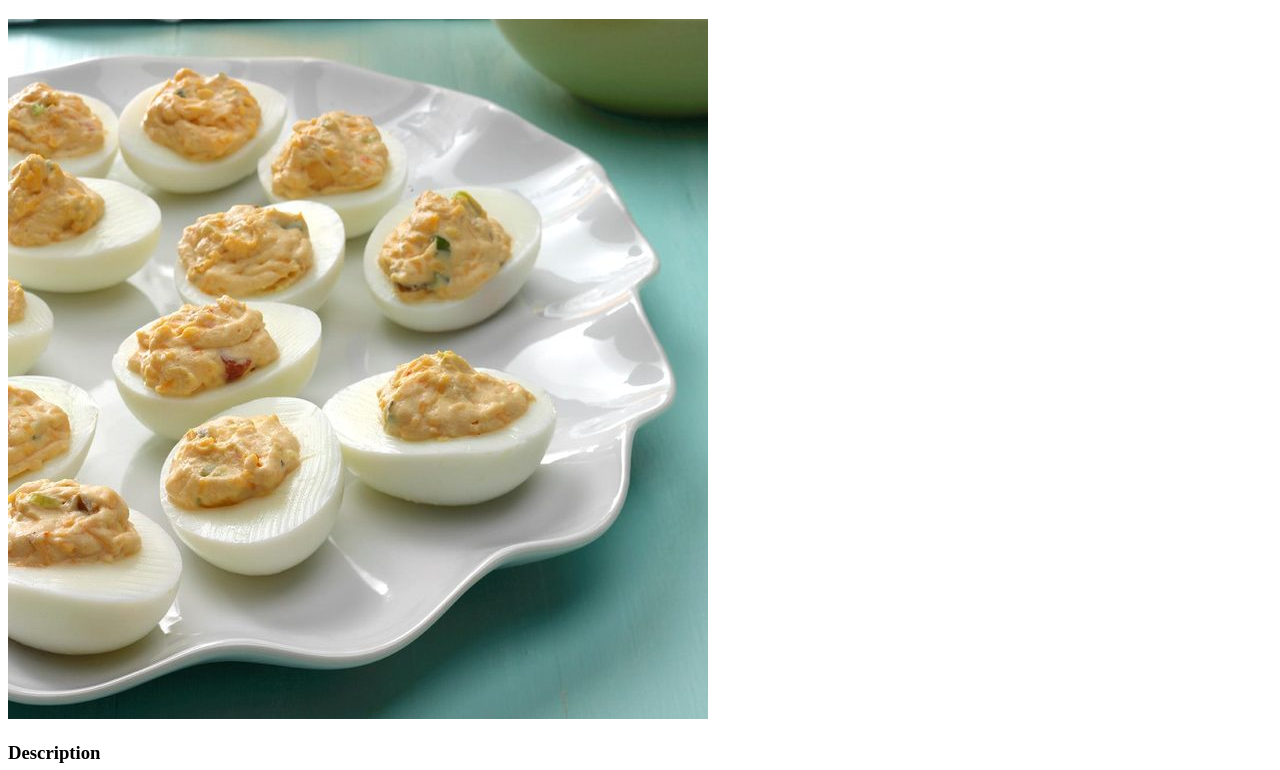
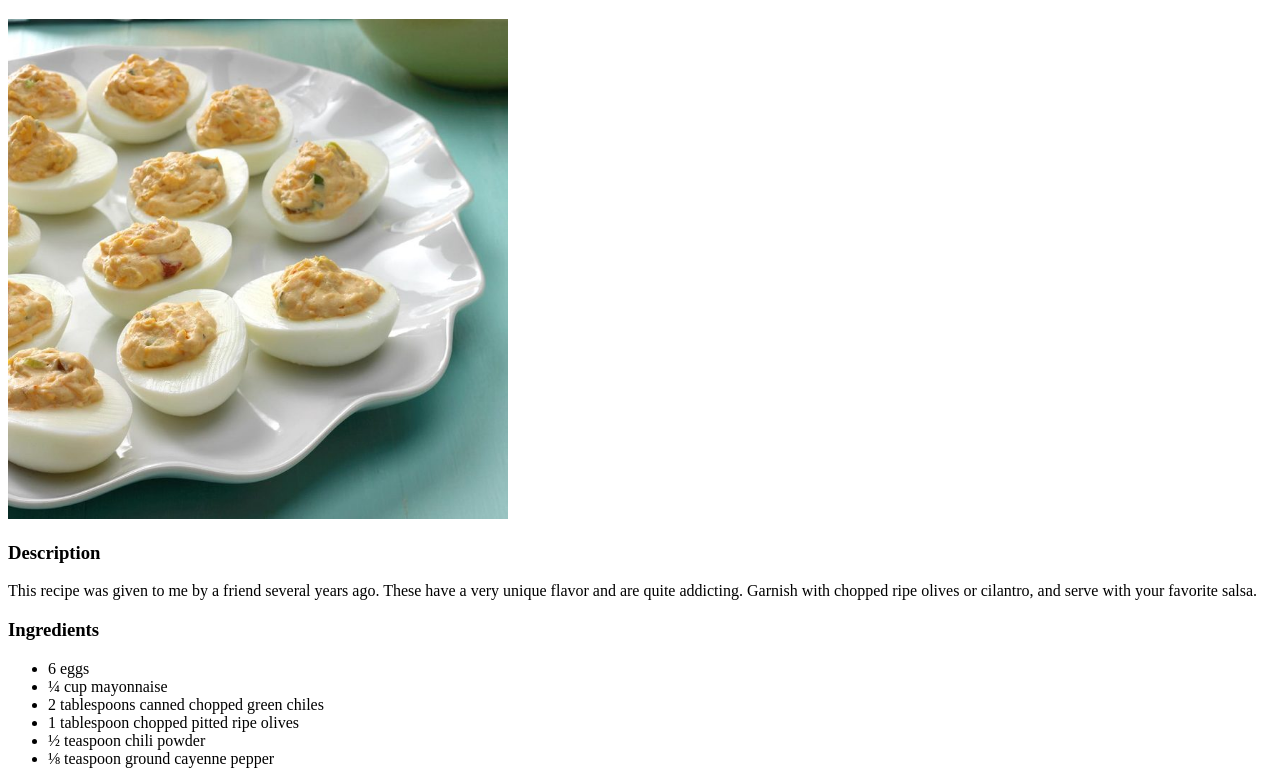
Before and after one commit to SAMCRO20/odin-recipes, a plain HTML site: page recipes/mexican-deviled-eggs.html in a window 1280 px wide. Shown: the part 61-831 px from the top of the page. Drawn offline with Linux system fonts and the light colour scheme.

Commit message:
Added .css files to .html for image formatting

```diff
--- /dev/null
+++ b/recipes/bavarian-pretzel.css
@@ -0,0 +1,4 @@
+img {
+  height: auto;
+  width: 500px
+}
--- /dev/null
+++ b/recipes/buffalo_nachos.css
@@ -0,0 +1,4 @@
+img {
+  height: auto;
+  width: 500px
+}
--- /dev/null
+++ b/recipes/mexican-deviled-eggs.css
@@ -0,0 +1,4 @@
+img {
+  height: auto;
+  width: 500px
+}
--- a/recipes/mexican-deviled-eggs.html
+++ b/recipes/mexican-deviled-eggs.html
@@ -4,6 +4,7 @@
 <head>
   <meta charset="utf-8">
   <title>Mexican Deviled Eggs</title>
+  <link href="mexican-deviled-eggs.css" rel="stylesheet">
 </head>
 
 <body>
```
Also changed, not shown: index.html (+4 -1 lines), recipes/bavarian-pretzel.html (+1 -0 lines), recipes/buffalo-nacho.html (+1 -0 lines), index.css (added).
